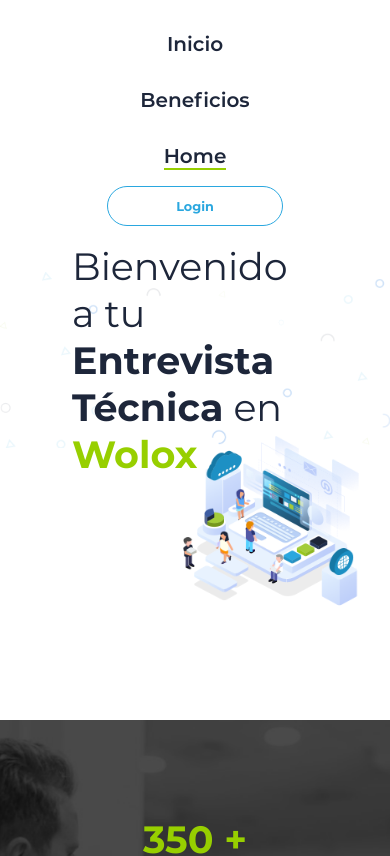
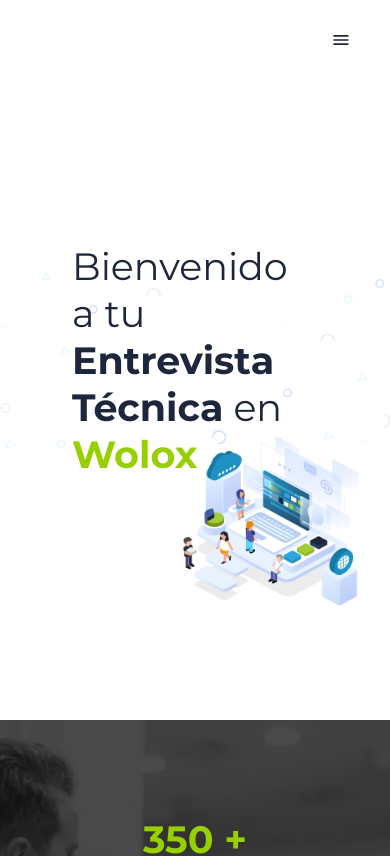
Before and after one commit to BrianBernal/wolox-test, a React (Create React App) app: page / in a window 390 px wide. Shown: the top 856 px of the page. Built offline with nearby package versions, Linux system fonts and the light colour scheme.

Commit message:
Header responsive.

```diff
--- a/package.json
+++ b/package.json
@@ -9,6 +9,7 @@
     "prop-types": "^15.7.2",
     "react": "^17.0.1",
     "react-dom": "^17.0.1",
+    "react-icons": "^3.11.0",
     "react-router-dom": "^5.2.0",
     "react-scripts": "4.0.0",
     "styled-components": "^5.2.1",
--- a/src/components/header/Header.jsx
+++ b/src/components/header/Header.jsx
@@ -9,11 +9,12 @@
 //  styles
 import { logoFullColor } from 'assets';
 import {
-  HeaderWrapperSection, HeaderDiv, MenuNav, Link,
+  HeaderWrapperSection, HeaderDiv, MenuNav, Link, MenuIcon,
 } from './styles';
 
 export default function Header() {
   const [scrollUp, setScrollUp] = useState(true);
+  const [openMenu, setOpenMenu] = useState(false);
 
   useEffect(() => {
     const handleScroll = () => {
@@ -33,10 +34,11 @@
   }, []);
 
   return (
-    <HeaderWrapperSection scrollUp={scrollUp}>
+    <HeaderWrapperSection scrollUp={scrollUp} openMenu={openMenu}>
       <HeaderDiv scrollUp={scrollUp}>
         <img src={logoFullColor} alt='logo wolox' width='171px' />
-        <MenuNav>
+        <MenuIcon onClick={() => setOpenMenu((open) => !open)} />
+        <MenuNav openMenu={openMenu}>
           <Link href='#start' isActive={false}>Inicio</Link>
           <Link href='#benefits' isActive={false}>Beneficios</Link>
           <Link as={NavLink} activeClassName='activeMenuItem' exact to=''>Home</Link>
--- a/src/components/header/styles.js
+++ b/src/components/header/styles.js
@@ -1,5 +1,9 @@
+//  libraries
 import styled from 'styled-components';
 import { NavLink } from 'react-router-dom';
+import { MdMenu } from 'react-icons/md';
+
+//  components
 import WrapperSection from 'UIElements/WrapperSection/WrapperSection';
 
 const menuBreakPoint = '800px';
@@ -13,6 +17,8 @@
 
   @media screen and (max-width: ${menuBreakPoint}){
     padding-bottom: 1rem;
+    background-color: ${({ openMenu }) => (openMenu ? '#ddd' : 'inherit')};
+    transition-duration: 0.3s;
   }
 `;
 
@@ -27,6 +33,7 @@
   @media screen and (max-width: ${menuBreakPoint}){
     justify-content: center;
     padding: 1rem;
+    padding-bottom: 0;
     img {
       display: none;
     }
@@ -39,11 +46,17 @@
   align-items: center;
   min-width: 10 rem;
   width: max-content;
+  overflow: hidden;
   .activeMenuItem {
     border-bottom: ${({ theme }) => theme.palette.green} 2px solid;
   }
   @media screen and (max-width: ${menuBreakPoint}){
     flex-direction: column;
+    max-height: ${({ openMenu }) => (openMenu ? '90vh' : '3rem')};
+    visibility: ${({ openMenu }) => (openMenu ? 'visible' : 'hidden')};
+    transition-property: max-height;
+    transition-duration: 0.8s;
+    transition-timing-function: linear;
   }
 `;
 
@@ -68,3 +81,18 @@
   font-weight: 600;
   margin: 0 2rem;
 `;
+
+export const MenuIcon = styled(MdMenu)`
+  display: none;
+
+  @media screen and (max-width: ${menuBreakPoint}){
+    display: block;
+    position: fixed;
+    right: 10%;
+    top: 30px;
+
+    &:hover {
+      cursor: pointer;
+    }
+  }
+`;
```
Also changed, not shown: 1 other file (tests, documents, lock files or other folders).
